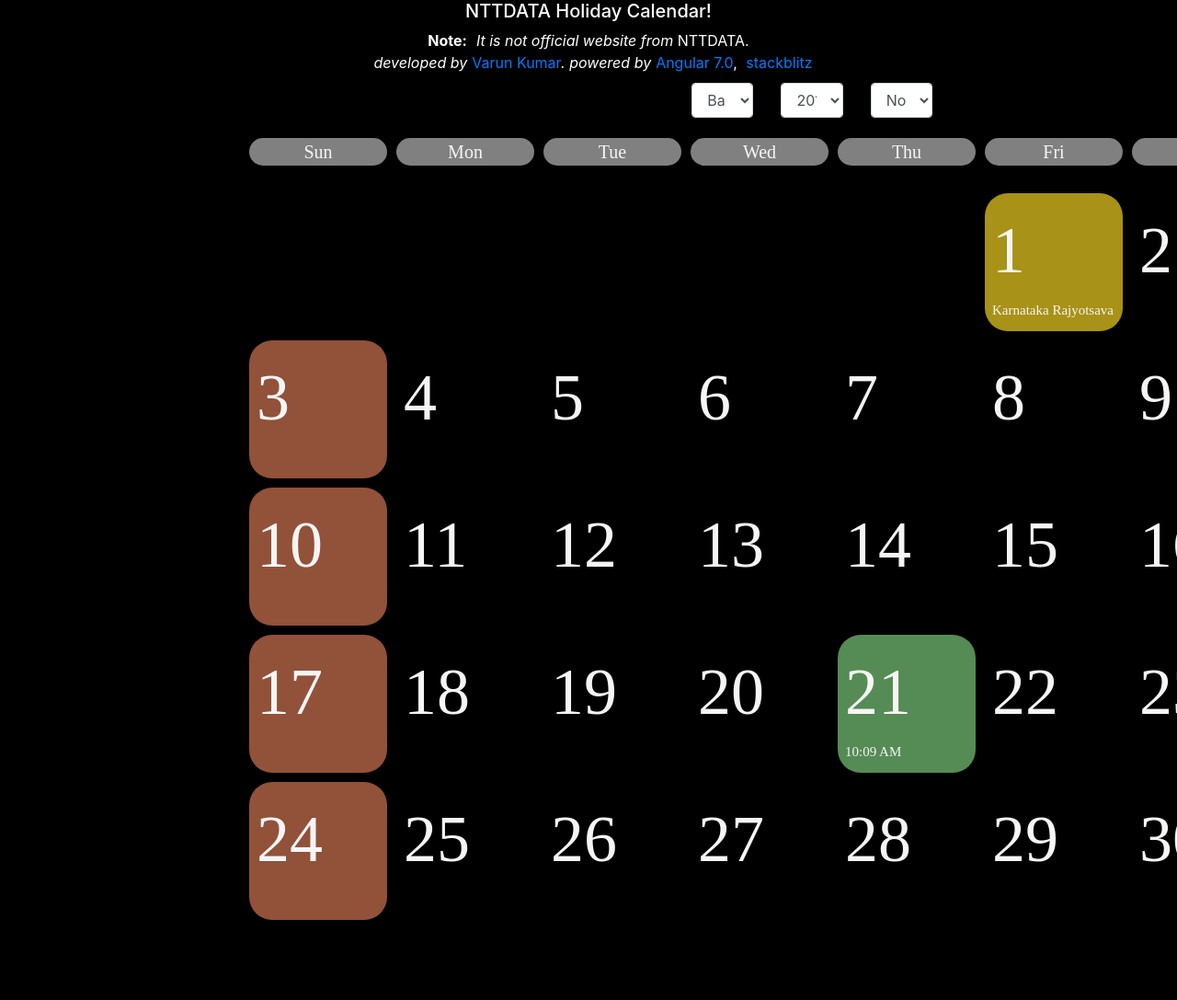
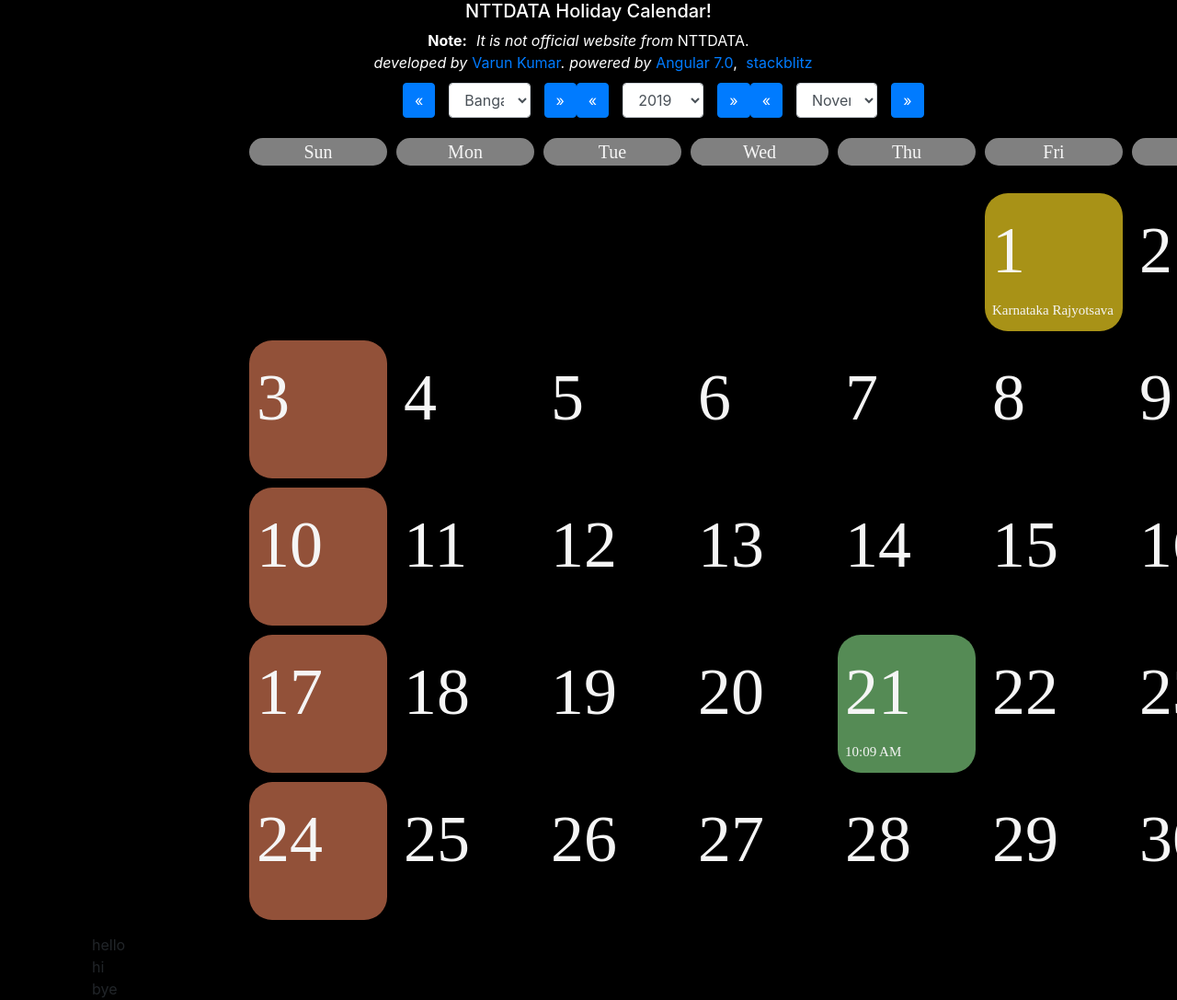
Before and after one commit to varund29/angular-calendar, an Angular app: page / in a window 1280 px wide. Shown: the top 1087 px of the page at 92% size. Before the commit the page ends 1015 px from the top, so only its background shows below. Built offline with nearby package versions, Linux system fonts and the light colour scheme.

Commit message:
5 files modified

```diff
--- a/src/app/app.component.html
+++ b/src/app/app.component.html
@@ -10,3 +10,14 @@
 <router-outlet>
 <app-calendar></app-calendar>
 </router-outlet>
+
+
+<div class="container">
+<div class="row">
+<div class="col-md-12">
+<div class="col-md-4">hello</div>
+<div class="col-md-4">hi</div>
+<div class="col-md-4">bye</div>
+</div>
+</div>
+</div>
--- a/src/app/calendar/calendar.component.css
+++ b/src/app/calendar/calendar.component.css
@@ -11,22 +11,25 @@
 }
 
 .date-title {
-    background-color: black;
+   background-color:black;
 margin: auto;
-    width: 35%;
+width: 75%;
 float: right;
 }
 
 .date-title-main {
     align-content: center;
 text-align: right;
-    background-color: black;
-    /*   grid-auto-rows: 200px; */
+background-color:black;
 margin: auto;
 width: 60%;
-    /* border: 3px solid green; */
 padding: 10px;
-    height: 55px;;
+height: 55px;
+}
+
+.select-fm{
+  width: 0px !important;
+  flex: 0 0 20%!important;
 }
 
 .weekItem {
@@ -119,3 +122,24 @@
     font-size: 15px;
     height: 5px;
 }
+
+a {
+  text-decoration: none;
+  display: inline-block;
+  padding: 8px 8px;
+}
+
+a:hover {
+  background-color: #ddd;
+  color: black;
+}
+
+.previous {
+  background-color: #f1f1f1;
+  color: black;
+}
+
+.next {
+  background-color: #4CAF50;
+  color: white;
+}
--- a/src/app/calendar/calendar.component.html
+++ b/src/app/calendar/calendar.component.html
@@ -1,21 +1,27 @@
 <div class="date-title-main">
 <div class="date-title">
     <div class="row">
-     <div class="col-sm-4">
+         <button  class="btn btn-primary" (click)="prevLocation()">&laquo; </button>
+        <div class="col-sm-4 select-fm">
                 <select class='form-control' [(ngModel)]='caln.selectedLocation' (change)="onLocationSelect($event)">
                     <option value="{{i}}" *ngFor="let l of caln.locations;let i=index;">{{l}}</option>
                 </select>
         </div>
-        <div class="col-sm-4">
+           <button  class="btn btn-primary" (click)="nextLocation()">&raquo; </button>
+           <button  class="btn btn-primary" (click)="prevYear()">&laquo; </button>
+        <div class="col-sm-4 select-fm">
                 <select class='form-control' [(ngModel)]='caln.selectedYear' (change)="onYearSelect($event)">
-                    <option value="{{y}}" *ngFor="let y of caln.years;let i=index;">{{y}}</option>
+                    <option value="{{i}}" *ngFor="let y of caln.years;let i=index;">{{y}}</option>
                 </select>
         </div>
-        <div class="col-sm-4">
+          <button  class="btn btn-primary" (click)="nextYear()">&raquo; </button>
+          <button  class="btn btn-primary" (click)="prevMonth()">&laquo; </button>
+          <div class="col-sm-4 select-fm">
                 <select class='form-control' [(ngModel)]='caln.selectedMonth' (change)="onMonthSelect($event)">
                     <option value="{{i+1}}" *ngFor="let m of caln.months;let i=index;">{{m}}</option>
                 </select>
-        </div>
+          </div>
+         <button  class="btn btn-primary" (click)="nextMonth()" >&raquo; </button>
     </div>
 </div>
 </div>
--- a/src/app/calendar/calendar.component.ts
+++ b/src/app/calendar/calendar.component.ts
@@ -38,4 +38,22 @@
   onCellClick(index,day) {
    this.caln.onCellClick(index,day);
   }
+  prevLocation(){
+    this.caln.prevLocation();
+  }
+  nextLocation(){
+ this.caln.nextLocation();
+  }
+  prevYear(){
+ this.caln.prevYear();
+  }
+  nextYear(){
+ this.caln.nextYear();
+  }
+  prevMonth(){
+ this.caln.prevMonth();
+  }
+  nextMonth(){
+ this.caln.nextMonth();
+  }
 }
--- a/src/app/calendar/calendar.service.ts
+++ b/src/app/calendar/calendar.service.ts
@@ -11,7 +11,7 @@
   holidays: any = [];
 
   months: any = ['January', 'February', 'March', 'April', 'May', 'June', 'July', 'August', 'September', 'October', 'November', 'December'];
-  years: any = [2020, 2019];
+  years: any = [2019,2020];
   locations: any = ['Bangalore', 'Chennai', 'Hyderabad','Gurugram', 'Noida', 'Pune'];
   totalCell = 0;
   selectedLocation = 0;
@@ -25,7 +25,7 @@
     const yyyy = today.getFullYear();
     this.selectedLocation = 0;
     this.selectedMonth = mm;
-    this.selectedYear = yyyy;
+    this.selectedYear = this.years.indexOf(yyyy) ;
    // console.log("jsonHolidays",jsonHolidays);
     this.holidays=jsonHolidays;
     this.loadCalenderForMonth();
@@ -53,7 +53,7 @@
   }
   getHolidays() {
     let m = this.selectedMonth;
-    let y = this.selectedYear
+    let y = this.years[this.selectedYear]//this.selectedYear
     for(let i=0;i<Object.keys(this.holidays).length;i++) {
       let loc=this.holidays[i][this.locations[this.selectedLocation]]
       if(loc){
@@ -88,7 +88,7 @@
     const today = new Date();
     const dd = String(today.getDate()).padStart(2, '0');
     let currentDate = dd + '-' + (today.getMonth() + 1) + '-' + today.getFullYear();
-    let todayDate = i + '-' + this.selectedMonth + '-' + this.selectedYear;
+    let todayDate = i + '-' + this.selectedMonth + '-' + this.years[this.selectedYear];//this.selectedYear;
     //console.log("todayDate=",todayDate, currentDate)
 
     return todayDate == currentDate;
@@ -152,7 +152,7 @@
     let isWeekEnd = [false, false]
 
     let myDate = new Date();
-    myDate.setFullYear(this.selectedYear);
+    myDate.setFullYear(this.years[this.selectedYear]);
     myDate.setMonth(this.selectedMonth - 1);
     myDate.setDate(index);
 
@@ -193,7 +193,7 @@
     return hour + ":" + min + " " + ampm
   }
   daysInThisMontForYear() {
-    return new Date(this.selectedYear, this.selectedMonth, 0).getDate();
+    return new Date(this.years[this.selectedYear], this.selectedMonth, 0).getDate();
   }
 
   geDaysInMonth(month, year) {
@@ -202,7 +202,7 @@
 
   getFirstDayOfMonthForYear() {
 
-    return this.weeks.findIndex(x => x === new Date(this.selectedYear, (this.selectedMonth - 1), 1).toString().split(' ')[0]);
+    return this.weeks.findIndex(x => x === new Date(this.years[this.selectedYear], (this.selectedMonth - 1), 1).toString().split(' ')[0]);
   }
   isValidNumber(day) {
     if (day) {
@@ -234,4 +234,61 @@
 
 
   }
+
+  prevLocation(){
+//months:
+ // years:
+  //this.selectedLocation = 0;
+   // this.selectedMonth = mm;
+   // this.selectedYear = yyyy;
+   let setLoc=this.selectedLocation-1;
+   if(setLoc<0){
+     setLoc++;
+   }
+  this.selectedLocation = setLoc ;
+  this.loadCalenderForMonth();
+  }
+  nextLocation(){
+
+ let setLoc=this.selectedLocation+1;
+
+   if(setLoc>=this.locations.length){
+     setLoc--;
+   }
+  this.selectedLocation = setLoc ;
+  this.loadCalenderForMonth();
+  }
+  prevYear(){
+     let setYr=this.selectedYear-1;
+   if(setYr<0){
+     setYr++;
+   }
+  this.selectedYear = setYr ;
+  this.loadCalenderForMonth();
+
+  }
+  nextYear(){
+  let setYr=this.selectedYear+1;
+   if(setYr>=this.years.length){
+     setYr--;
+   }
+  this.selectedYear = setYr ;
+  this.loadCalenderForMonth();
+  }
+  prevMonth(){
+   let setMn=this.selectedMonth-1;
+   if(setMn<1){
+     setMn++;
+   }
+  this.selectedMonth = setMn ;
+  this.loadCalenderForMonth();
+  }
+  nextMonth(){
+     let setMn=this.selectedMonth+1;
+   if(setMn>=(this.months.length+1)){
+     setMn--;
+   }
+  this.selectedMonth = setMn ;
+  this.loadCalenderForMonth();
+  }
 }
```
Lines whose indentation alone changed are shown as unchanged.
